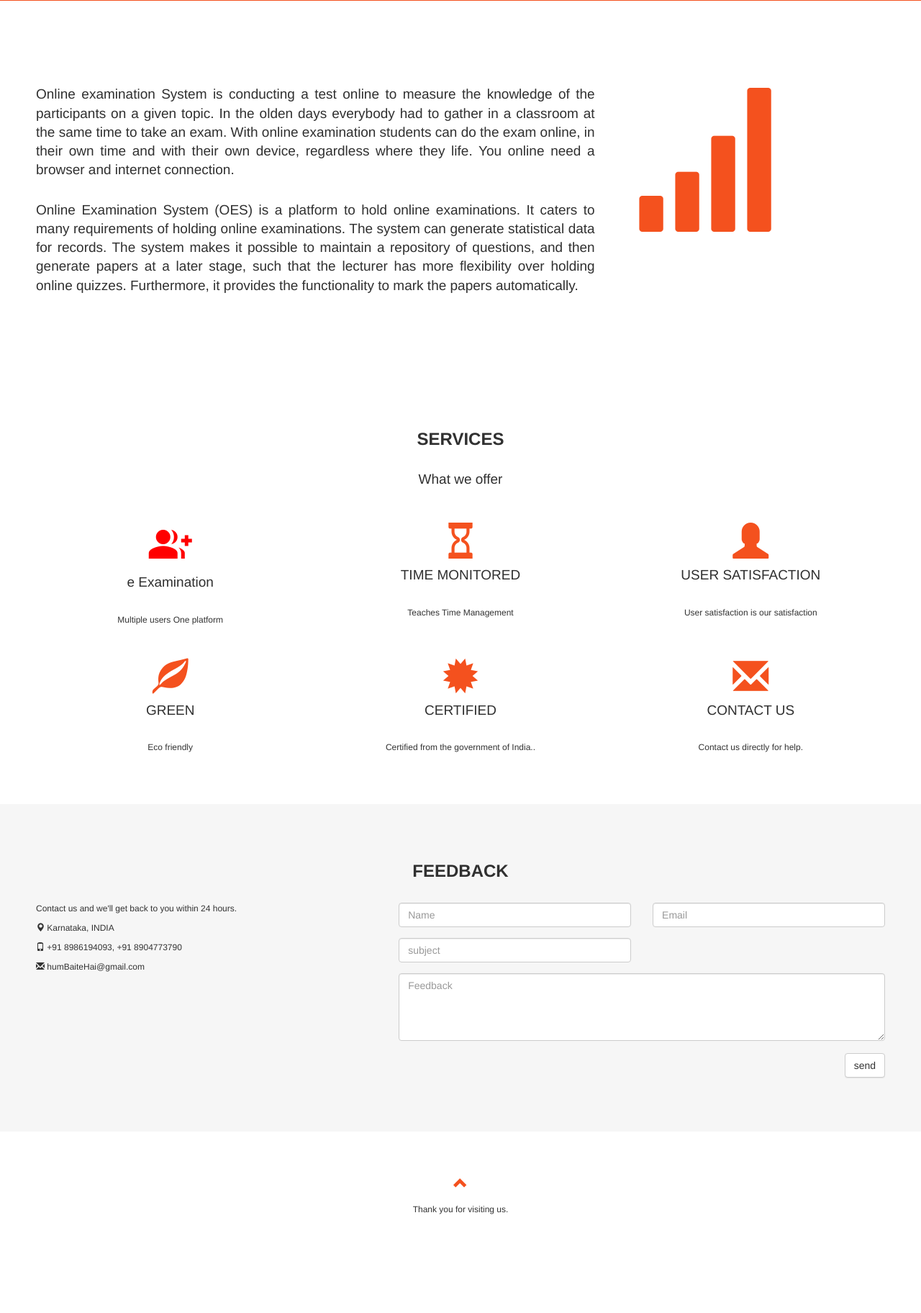
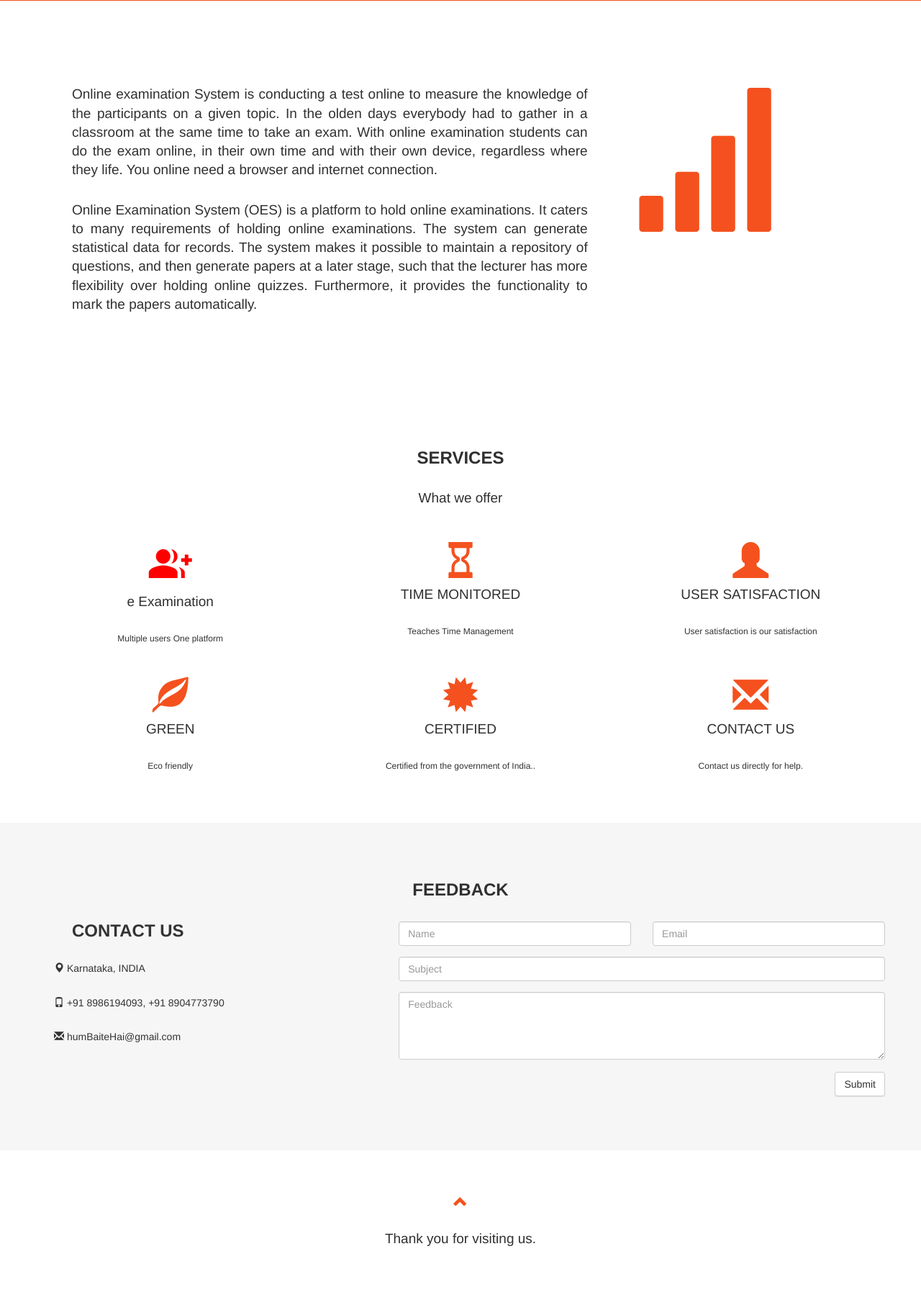
Before and after one commit to RUDRA-2000/Online-Examination-System, a PHP site: page / in a window 1280 px wide. Shown: the part 298-2122 px from the top of the page at 72% size. Before the commit the page ends 1985 px from the top, so only its background shows below. Run offline with PHP 8.4, Linux system fonts and the light colour scheme.

Commit message:
inittttt

```diff
--- a/index.php
+++ b/index.php
@@ -591,10 +591,10 @@ var b = document.forms["form"]["cpassword"].value;if (a!=b){alert("Passwords mus
 <!-- Container (About Section) -->
 <div id="about" class="container-fluid">
   <div class="row">
-    <div class="col-sm-8">
+    <div  class="col-sm-8" >
 
-      <h4 align="justify">Online examination System is conducting a test online to measure the knowledge of the participants on a given topic. In the olden days everybody had to gather in a classroom at the same time to take an exam. With online examination students can do the exam online, in their own time and with their own device, regardless where they life. You online need a browser and internet connection. </h4>
-      <h4 align="justify">Online Examination System (OES) is a platform to hold online examinations. It caters to many requirements of holding online examinations. The system can generate statistical data for records. The system makes it possible to maintain a repository of questions, and then generate papers at a later stage, such that the lecturer has more flexibility over holding online quizzes. Furthermore, it provides the functionality to mark the papers automatically.</h4>
+      <h4 style="margin: 10px 10px 30px 50px"; align="justify">Online examination System is conducting a test online to measure the knowledge of the participants on a given topic. In the olden days everybody had to gather in a classroom at the same time to take an exam. With online examination students can do the exam online, in their own time and with their own device, regardless where they life. You online need a browser and internet connection. </h4>
+      <h4 style="margin: 10px 10px 30px 50px"; align="justify">Online Examination System (OES) is a platform to hold online examinations. It caters to many requirements of holding online examinations. The system can generate statistical data for records. The system makes it possible to maintain a repository of questions, and then generate papers at a later stage, such that the lecturer has more flexibility over holding online quizzes. Furthermore, it provides the functionality to mark the papers automatically.</h4>
       <br><!--<button class="btn btn-default btn-lg">Get in Touch</button>-->
     </div>
     <div class="col-sm-4">
@@ -651,18 +651,12 @@ var b = document.forms["form"]["cpassword"].value;if (a!=b){alert("Passwords mus
   <h2 class="text-center">FEEDBACK</h2>
   <div class="row">
     <div class="col-sm-5">
-      <p>Contact us and we'll get back to you within 24 hours.</p>
-      <p><span class="glyphicon glyphicon-map-marker"></span> Karnataka, INDIA</p>
-      <p><span class="glyphicon glyphicon-phone"></span> +91 8986194093, +91 8904773790 </p>
-      <p><span class="glyphicon glyphicon-envelope"></span> humBaiteHai@gmail.com</p>
+      <h3  style="margin: 00px 10px 30px 50px";><b>CONTACT US </b> <h3>
+      <h5 style="margin: 10px 10px 30px 25px";><span class="glyphicon glyphicon-map-marker"></span> Karnataka, INDIA</h5>
+      <h5 style="margin: 10px 10px 30px 25px"; ><span class="glyphicon glyphicon-phone"></span> +91 8986194093, +91 8904773790 </h5>
+      <h5 style="margin: 10px 10px 30px 25px";><span class="glyphicon glyphicon-envelope"></span> humBaiteHai@gmail.com</h5>
     </div>
     <div class="col-sm-7 slideanim">
-
-
-
-
-
-
 
       <?php if(@$_GET['q'])echo '<span style="font-size:18px;"><span class="glyphicon glyphicon-ok" aria-hidden="true"></span>&nbsp;'.@$_GET['q'].'</span>';
 else
@@ -680,14 +674,14 @@ else
         <div class="col-sm-6 form-group">
           <input class="form-control" id="email" name="email" placeholder="Email" type="email" required>
         </div>
-        <div class="col-sm-6 form-group">
-          <input class="form-control" id="email" name="subject" placeholder="subject" type="text" required>
+        <div class="col-sm-12 form-group">
+          <input class="form-control" id="email" name="subject" placeholder="Subject" type="text" required>
         </div>
       </div>
       <textarea class="form-control" id="comments" name="feedback" placeholder="Feedback" rows="4"></textarea><br>
       <div class="row">
         <div class="col-sm-12 form-group">
-          <button class="btn btn-default pull-right" name="submit" input type="submit">send</button>
+          <button class="btn btn-default pull-right" name="submit" input type="submit">Submit</button>
         </div>
       </form>';}?>
       </div>
@@ -717,7 +711,7 @@ Read more at: https://www.w3schools.com/graphics/google_maps_basic.asp
   <a href="#myPage" title="To Top">
     <span class="glyphicon glyphicon-chevron-up"></span>
   </a>
-  <p>Thank you for visiting us.</p>
+  <h4>Thank you for visiting us.</h4>
 </footer>
 
 <script>
```
Also changed, not shown: course.php (+9 -2 lines).
